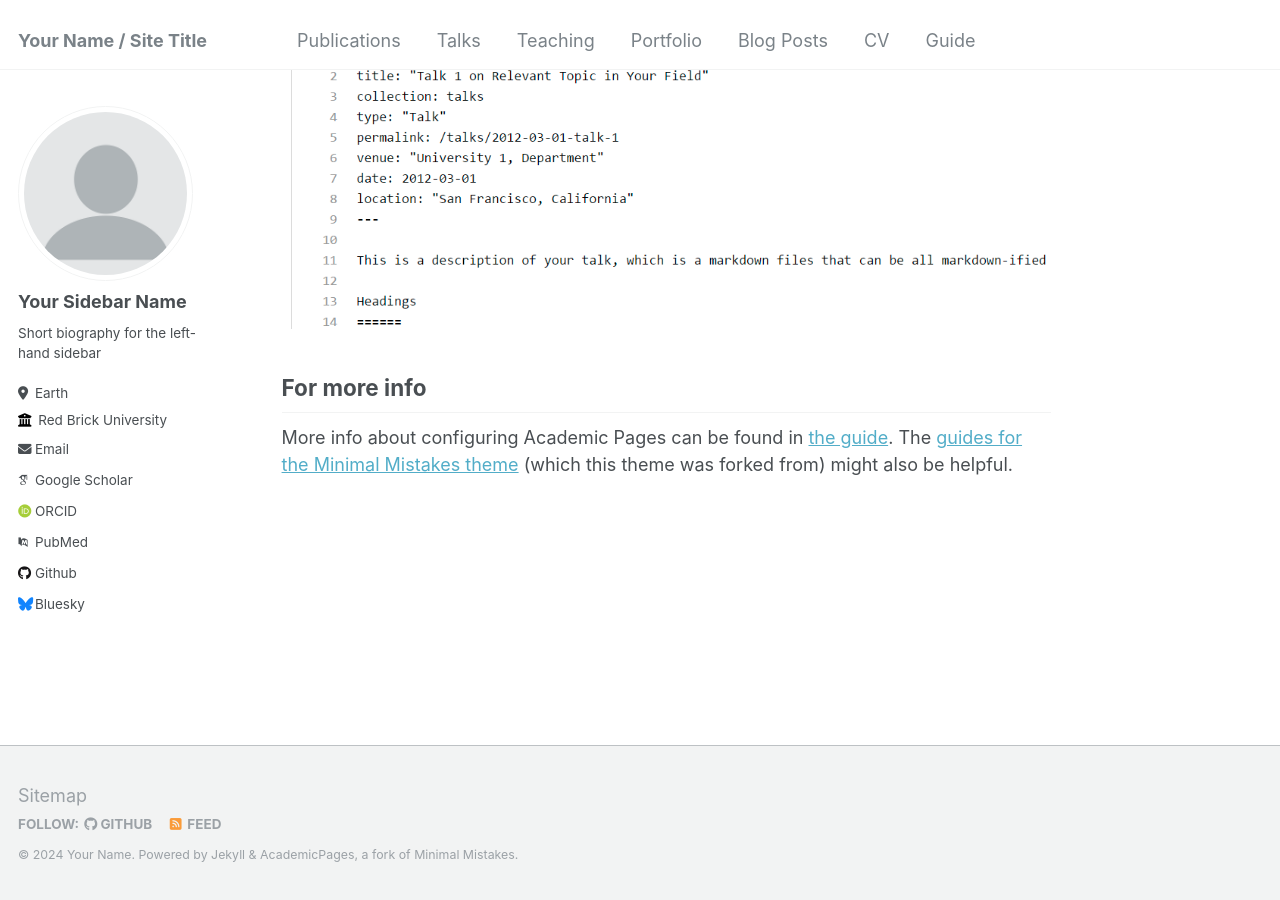
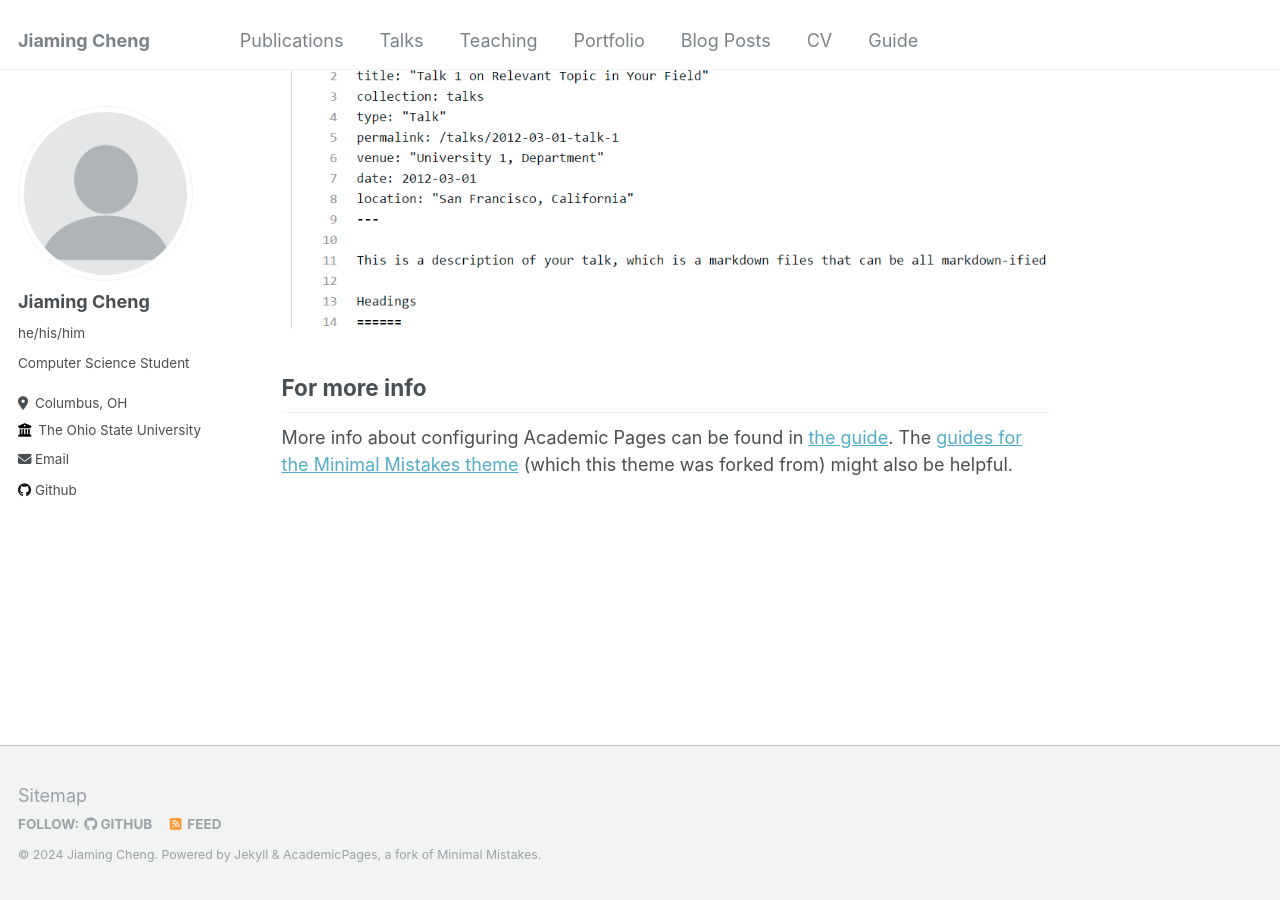
Before and after one commit to cmzen13/cmzen13.github.io, a Jekyll site: the page built from _pages/about.md, in a window 1280 px wide and 900 px high, scrolled down 2660 px. Built offline with Jekyll 4.4.1, drawn with Linux system fonts in a browser that asks for light colours; some web fonts are replaced.

Commit message:
Update _config.yml

```diff
--- a/_config.yml
+++ b/_config.yml
@@ -8,13 +8,13 @@
 
 # Basic Site Settings
 locale                   : "en-US"
-title                    : "Your Name / Site Title"
+title                    : "Jiaming Cheng"
 title_separator          : "-"
-name                     : &name "Your Name"
+name                     : &name "Jiaming Cheng"
 description              : &description "personal description"
-url                      : https://academicpages.github.io # the base hostname & protocol for your site e.g. "https://mmistakes.github.io"
+url                      : https://cmzen13.github.io # the base hostname & protocol for your site e.g. "https://mmistakes.github.io"
 baseurl                  : "" # the subpath of your site, e.g. "/blog"
-repository               : "academicpages/academicpages.github.io"
+repository               : "cmzen13/cmzen13.github.io"
 
 # Site Author - The following control what appear as part of the author content on the side bar.
 #               If a field is blank the icon and link will not appear, otherwise it will be shown.
@@ -22,33 +22,33 @@ repository               : "academicpages/academicpages.github.io"
 author:
   # Biographic information
   avatar           : "profile.png"
-  name             : "Your Sidebar Name"
-  pronouns         : # example: "she/her"
-  bio              : "Short biography for the left-hand sidebar"
-  location         : "Earth"
-  employer         : "Red Brick University"
+  name             : "Jiaming Cheng"
+  pronouns         : "he/his/him"
+  bio              : "Computer Science Student"
+  location         : "Columbus, OH"
+  employer         : "The Ohio State University"
   uri              : # URL
-  email            : "none@example.org"
+  email            : "cheng.1557@osu.edu"
 
   # Academic websites
   arxiv            : # URL - Update with the correct link to your profile
-  googlescholar    : "https://scholar.google.com/citations?user=PS_CX0AAAAAJ"
+  googlescholar    : # "https://scholar.google.com/citations?user=PS_CX0AAAAAJ"
   impactstory      : # URL
-  orcid            : "http://orcid.org/yourorcidurl"
+  orcid            : # "http://orcid.org/yourorcidurl"
   semantic         : # URL
-  pubmed           : "https://www.ncbi.nlm.nih.gov/pubmed/?term=john+snow"
+  pubmed           : # "https://www.ncbi.nlm.nih.gov/pubmed/?term=john+snow"
   researchgate     : # URL
 
   # Repositories and software development
   bitbucket        : # Username - Update with your username on the site
   codepen          : # Username
   dribbble         : # Username
-  github           : "academicpages"
+  github           : "cmzen13"
   kaggle           : # Username
   stackoverflow    : # User number or user number and name (i.e., use "1" or "1/jeff-atwood")
 
   # Social media
-  bluesky          : "bsky.app" # Replace this with you Bluesky username
+  bluesky          : # "bsky.app" # Replace this with you Bluesky username
   facebook         : # Username
   flickr           : # Username
   foursquare       : # Username
```
